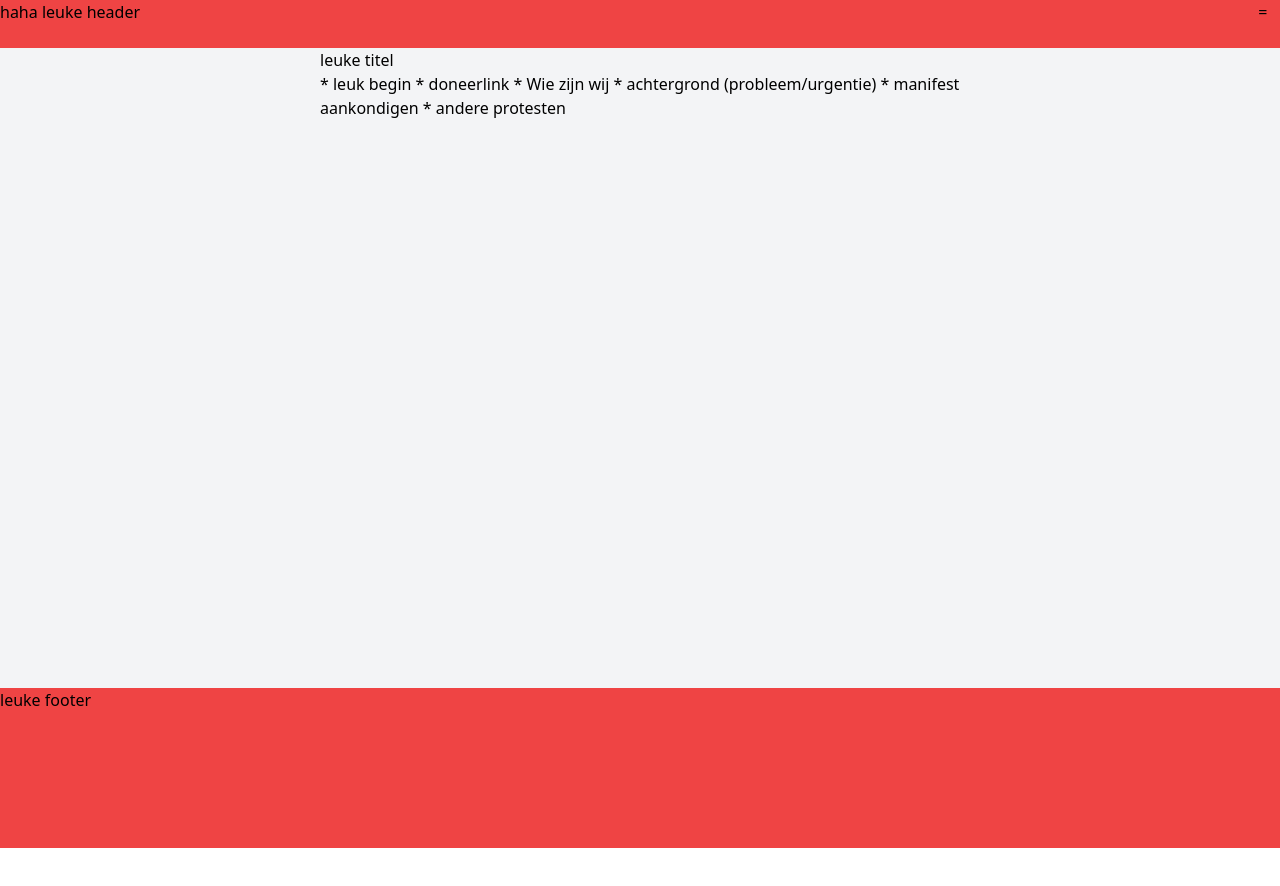
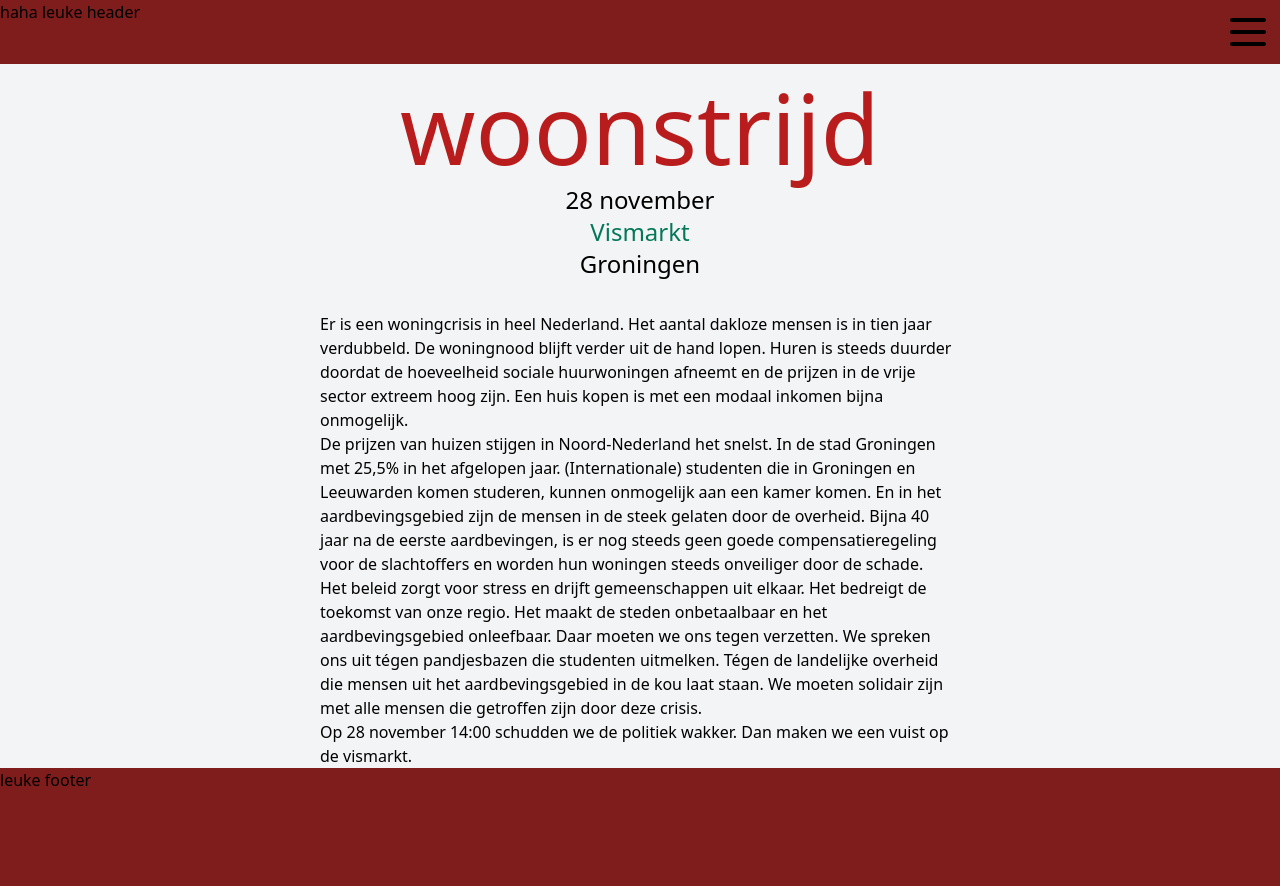
Before and after one commit to Nierot/woonstrijd, a React (Create React App) app in the folder website/: page / in a window 1280 px wide. Shown: the top 886 px of the page. Before the commit the page ends 848 px from the top, so only its background shows below. Built offline with nearby package versions, Linux system fonts and the light colour scheme.

Commit message:
🎨 Added coloring system and some general styles

```diff
--- a/website/src/App.tsx
+++ b/website/src/App.tsx
@@ -4,6 +4,7 @@ import {
   Switch,
   Route
 } from 'react-router-dom'
+import Page404 from './pages/404';
 import Home from './pages/Home';
 
 
@@ -11,32 +12,32 @@ const App = () => <div>
   <BrowserRouter>
     <Switch>
 
-      <Route path="manifest" exact>
+      <Route path="/manifest" exact>
         Manifest
       </Route>
 
-      <Route path="doneer" exact>
+      <Route path="/doneer" exact>
         Doneer
       </Route>
 
-      <Route path="help-ons" exact>
+      <Route path="/help-ons" exact>
         Formulier inschrijven als vrijwilliger/contact
       </Route>
 
-      <Route path="nieuws" exact>
+      <Route path="/nieuws" exact>
         Nieuws
       </Route>
 
-      <Route path="materiaal" exact>
+      <Route path="/materiaal" exact>
         materiaal om te downloaden
       </Route>
 
-      <Route path="">
+      <Route path="/" exact>
         <Home />
       </Route>
 
       <Route>
-        404
+        <Page404 />
       </Route>
     </Switch>
   </BrowserRouter>
--- a/website/src/components/Footer.tsx
+++ b/website/src/components/Footer.tsx
@@ -1,6 +1,6 @@
 
 const Footer: React.FC = () =>
-<footer className="bg-red-500 min-h-20">
+<footer className="bg-header min-h-20">
     leuke footer
 </footer>
 
--- a/website/src/components/Header.tsx
+++ b/website/src/components/Header.tsx
@@ -1,12 +1,23 @@
+
+const openMenu = () => {
+
+}
 
 const Header: React.FC = () =>
-<header className="grid grid-cols-6 bg-red-500 h-12">
+<header className="grid grid-cols-6 bg-header h-16">
     <p className="col-span-5">
         haha leuke header
     </p>
-    <p className="text-right">
-        =&nbsp;&nbsp;&nbsp;
-    </p>
+
+    <div className="flex justify-end py-2 px-2">
+        {/* https://css-tricks.com/hamburger-menu-with-a-side-of-react-hooks-and-styled-components/ */}
+        {/* https://www.npmjs.com/package/react-hamburger-menu */}
+        <button onClick={openMenu}>
+            <svg xmlns="http://www.w3.org/2000/svg" className="h-12 w-12" fill="none" viewBox="0 0 24 24" stroke="currentColor">
+                <path strokeLinecap="round" strokeLinejoin="round" strokeWidth={2} d="M4 6h16M4 12h16M4 18h16" />
+            </svg>
+        </button>
+    </div>
 </header>
 
 export default Header;
--- /dev/null
+++ b/website/src/pages/404.tsx
@@ -0,0 +1,17 @@
+import Base from "./Base";
+
+const Page404: React.FC = () =>
+<div className="bg-background flex h-screen w-screen flex-col justify-center items-center">
+    <h1 className="text-9xl text-red-700">
+        404
+    </h1>
+    <h2 className="text-4xl">
+        Pagina niet gevonden
+    </h2>
+
+    <div className="py-8 text-2xl underline">
+        <a href="/">Ga terug naar home</a>
+    </div>
+</div>
+
+export default Page404
--- a/website/src/pages/Base.tsx
+++ b/website/src/pages/Base.tsx
@@ -7,7 +7,7 @@ type BaseProps = {
 
 
 const Base: React.FC = (props: BaseProps) =>
-<div className="min-h-screen bg-gray-100">
+<div className="min-h-screen bg-background">
     <Header />
     <div className="max-w-screen flex justify-center min-h-80">
         <div className="md:w-1/2">
--- a/website/src/pages/Home.tsx
+++ b/website/src/pages/Home.tsx
@@ -2,17 +2,58 @@ import Base from "./Base"
 
 const Home: React.FC = () =>
 <Base>
-    <h1>
-        leuke titel
+    <h1 className="text-8xl text-center text-title pt-4 pb-2">
+        woonstrijd
     </h1>
-    <div>
+    <h2 className="text-2xl text-center">
+        28 november
+    </h2>
+    <h2 className="text-2xl text-center text-accent">
+        Vismarkt
+    </h2>
+    <h2 className="text-2xl text-center pb-8">
+        Groningen
+    </h2>
+    <p>
+        Er is een woningcrisis in heel Nederland.
+        Het aantal dakloze mensen is in tien jaar verdubbeld.
+        De woningnood blijft verder uit de hand lopen.
+        Huren is steeds duurder doordat de hoeveelheid sociale huurwoningen afneemt
+        en de prijzen in de vrije sector extreem hoog zijn.
+        Een huis kopen is met een modaal inkomen bijna onmogelijk.
+    </p>
+    <p>
+        De prijzen van huizen stijgen in Noord-Nederland het snelst.
+        In de stad Groningen met 25,5% in het afgelopen jaar.
+        (Internationale) studenten die in Groningen en Leeuwarden komen studeren,
+        kunnen onmogelijk aan een kamer komen.
+        En in het aardbevingsgebied zijn de mensen in de steek gelaten door de overheid.
+        Bijna 40 jaar na de eerste aardbevingen,
+        is er nog steeds geen goede compensatieregeling voor de slachtoffers
+        en worden hun woningen steeds onveiliger door de schade.
+    </p>
+    <p>
+        Het beleid zorgt voor stress en drijft gemeenschappen uit elkaar.
+        Het bedreigt de toekomst van onze regio.
+        Het maakt de steden onbetaalbaar en het aardbevingsgebied onleefbaar.
+        Daar moeten we ons tegen verzetten.
+        We spreken ons uit tégen pandjesbazen die studenten uitmelken.
+        Tégen de landelijke overheid die mensen
+        uit het aardbevingsgebied in de kou laat staan.
+        We moeten solidair zijn met alle mensen die getroffen zijn door deze crisis.
+    </p>
+    <p>
+        Op 28 november 14:00 schudden we de politiek wakker.
+        Dan maken we een vuist op de vismarkt.
+    </p>
+    {/* <div>
         * leuk begin
         * doneerlink
         * Wie zijn wij
         * achtergrond (probleem/urgentie)
         * manifest aankondigen
         * andere protesten
-    </div>
+    </div> */}
 </Base>
 
 export default Home
--- a/website/tailwind.config.js
+++ b/website/tailwind.config.js
@@ -2,7 +2,14 @@ module.exports = {
   purge: ['./src/**/*.{js,jsx,ts,tsx}', './public/index.html'],
   darkMode: false, // or 'media' or 'class'
   theme: {
-    extend: {},
+    extend: {
+      colors: {
+        header: '#7F1D1D',
+        background: '#F3F4F6',
+        title: '#B91C1C',
+        accent: '#047857'
+      },
+    },
   },
   variants: {
     extend: {},
```
